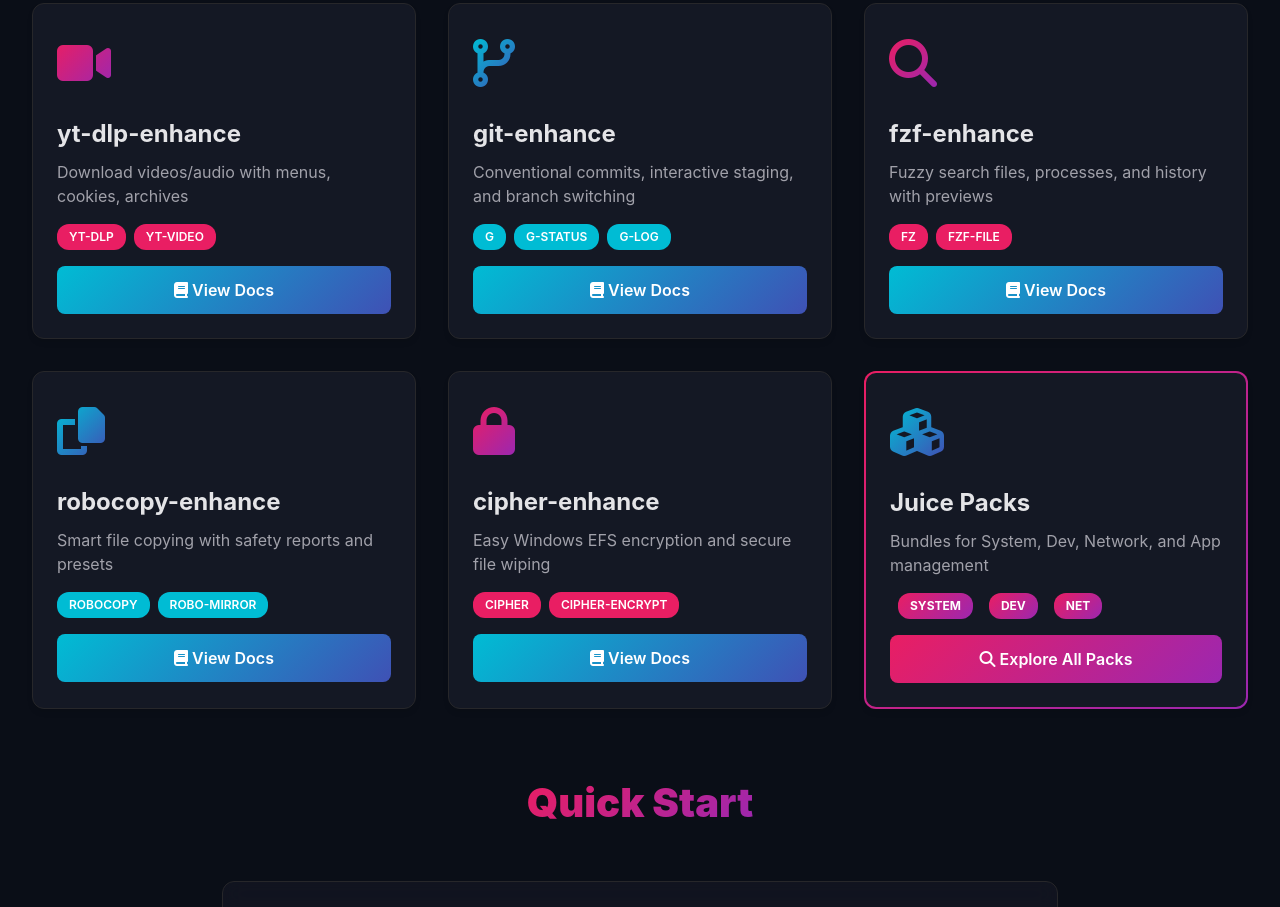
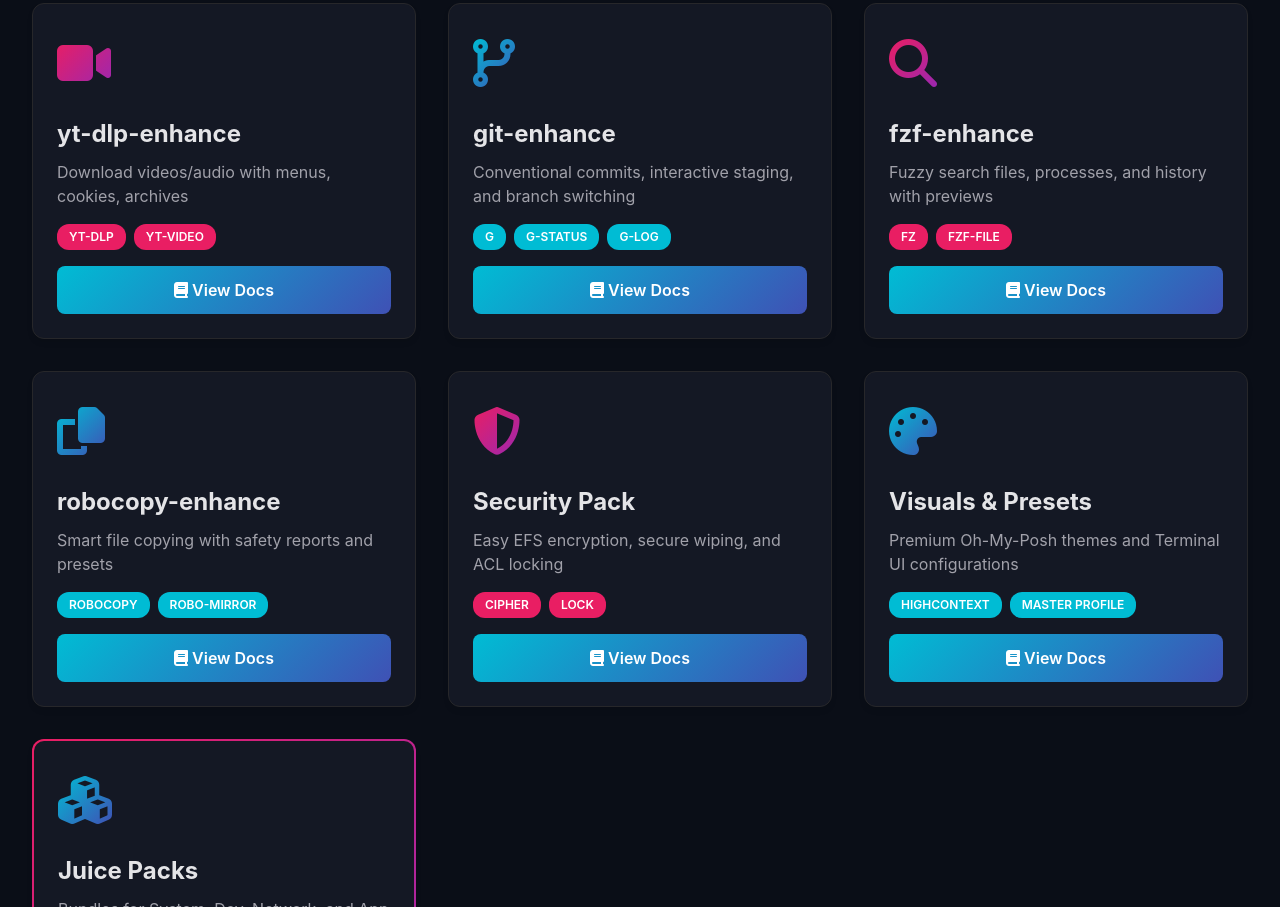
Before and after one commit to mini-page/TheSecretJuice, a plain HTML site: page docs/index.html in a window 1280 px wide. Shown: the part 2528-3435 px from the top of the page. Drawn offline with nearby package versions, Linux system fonts and the light colour scheme.

Commit message:
docs: Update website to feature Security Pack and Visual Enhancements

```diff
--- a/docs/index.html
+++ b/docs/index.html
@@ -167,7 +167,7 @@
   <section style="max-width: 1400px; margin: 4rem auto; padding: 3rem 2rem; text-align: center;" class="glass-strong">
     <div style="display: grid; grid-template-columns: repeat(auto-fit, minmax(200px, 1fr)); gap: 2rem;">
       <div>
-        <div style="font-size: 3rem; font-weight: 900; color: var(--primary); margin-bottom: 0.5rem;">11</div>
+        <div style="font-size: 3rem; font-weight: 900; color: var(--primary); margin-bottom: 0.5rem;">15+</div>
         <div style="color: var(--text-dim); font-weight: 600;">Enhancement Modules</div>
       </div>
       <div>
@@ -287,18 +287,34 @@
         </a>
       </div>
 
-      <!-- cipher-enhance -->
+      <!-- Security Pack -->
       <div class="card">
         <div style="font-size: 3rem; margin-bottom: 1rem;">
-          <i class="fas fa-lock" style="background: var(--gradient-primary); -webkit-background-clip: text; -webkit-text-fill-color: transparent;"></i>
+          <i class="fas fa-shield-alt" style="background: var(--gradient-primary); -webkit-background-clip: text; -webkit-text-fill-color: transparent;"></i>
         </div>
-        <h3 style="font-size: 1.5rem; font-weight: 700; margin-bottom: 0.5rem;">cipher-enhance</h3>
-        <p style="color: var(--text-dim); margin-bottom: 1rem;">Easy Windows EFS encryption and secure file wiping</p>
+        <h3 style="font-size: 1.5rem; font-weight: 700; margin-bottom: 0.5rem;">Security Pack</h3>
+        <p style="color: var(--text-dim); margin-bottom: 1rem;">Easy EFS encryption, secure wiping, and ACL locking</p>
         <div style="display: flex; flex-wrap: wrap; gap: 0.5rem; margin-bottom: 1rem;">
           <span class="badge badge-primary">cipher</span>
-          <span class="badge badge-primary">cipher-encrypt</span>
+          <span class="badge badge-primary">lock</span>
         </div>
-        <a href="module.html?name=cipher-enhance" class="btn btn-secondary" style="display: inline-block; width: 100%; text-align: center;">
+        <a href="modules.html?type=pack" class="btn btn-secondary" style="display: inline-block; width: 100%; text-align: center;">
+          <i class="fas fa-book"></i> View Docs
+        </a>
+      </div>
+
+      <!-- Visual Enhancements -->
+      <div class="card">
+        <div style="font-size: 3rem; margin-bottom: 1rem;">
+          <i class="fas fa-palette" style="background: var(--gradient-secondary); -webkit-background-clip: text; -webkit-text-fill-color: transparent;"></i>
+        </div>
+        <h3 style="font-size: 1.5rem; font-weight: 700; margin-bottom: 0.5rem;">Visuals & Presets</h3>
+        <p style="color: var(--text-dim); margin-bottom: 1rem;">Premium Oh-My-Posh themes and Terminal UI configurations</p>
+        <div style="display: flex; flex-wrap: wrap; gap: 0.5rem; margin-bottom: 1rem;">
+          <span class="badge badge-secondary">highContext</span>
+          <span class="badge badge-secondary">Master Profile</span>
+        </div>
+        <a href="modules.html" class="btn btn-secondary" style="display: inline-block; width: 100%; text-align: center;">
           <i class="fas fa-book"></i> View Docs
         </a>
       </div>
```
